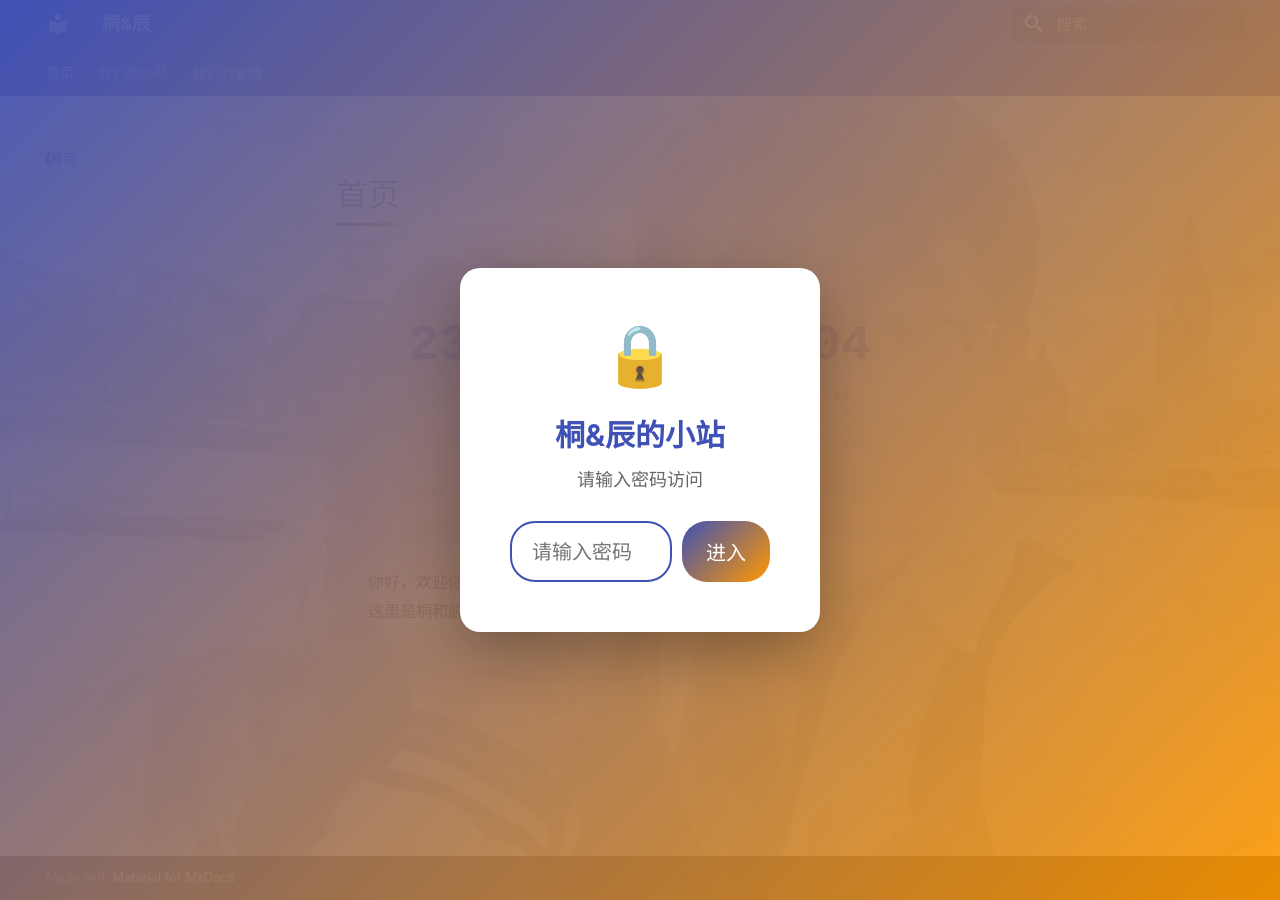
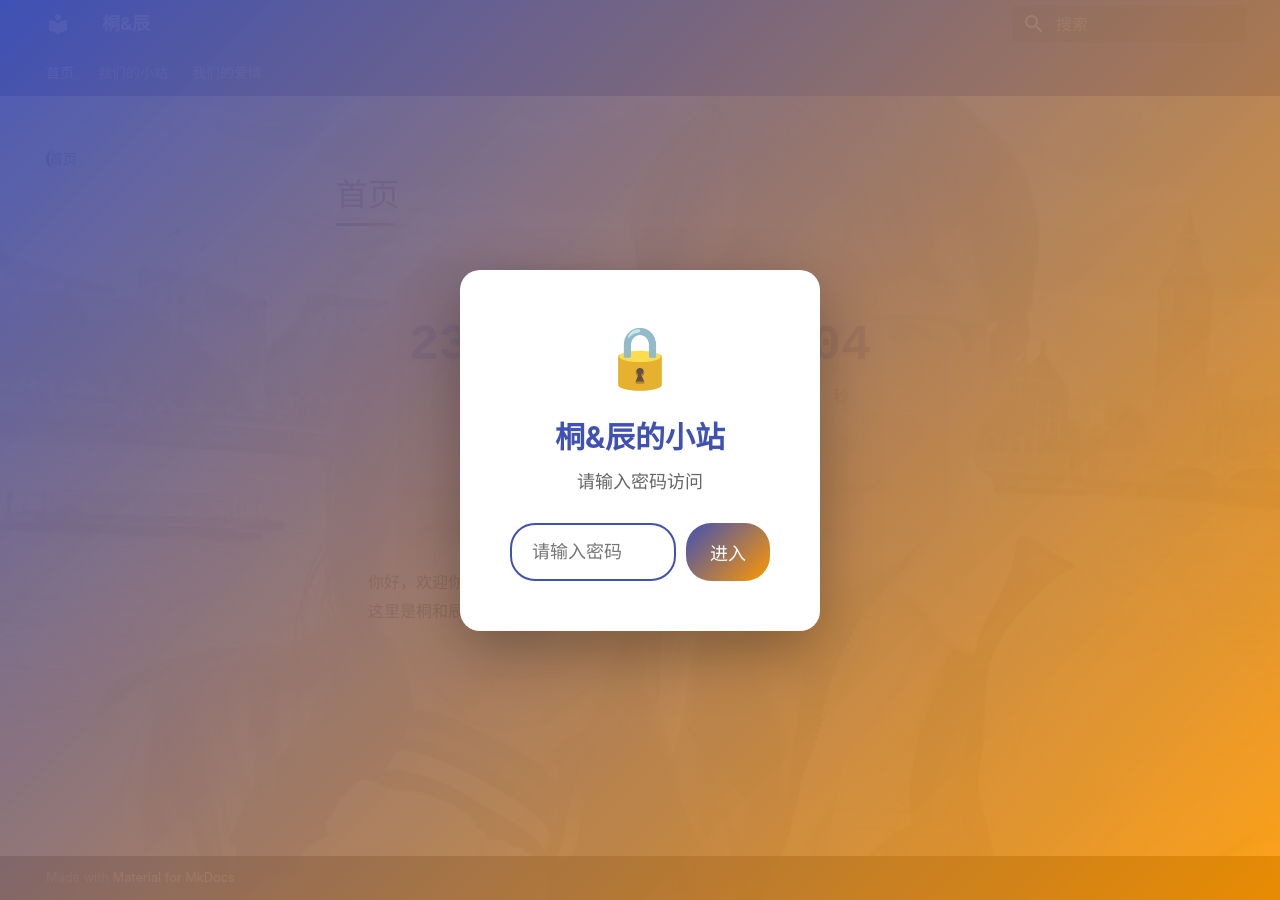
Before and after one commit to tlc191026/tlc191026.github.io, an MkDocs documentation site: the page built from docs/index.md, in a window 1280 px wide. Built offline with MkDocs 1.6.1 and Material for MkDocs 9.7.7, drawn with Linux system fonts in a browser that asks for light colours.

Commit message:
Update extra.css

```diff
--- a/docs/stylesheets/extra.css
+++ b/docs/stylesheets/extra.css
@@ -502,7 +502,7 @@ body {
   padding: 0.8rem 1rem;
   border: 2px solid #e0e0e0;
   border-radius: 25px;
-  font-size: 1rem;
+  font-size: 0.9rem;
   outline: none;
   transition: border-color 0.2s ease;
   box-sizing: border-box;
@@ -518,7 +518,7 @@ body {
   color: white;
   border: none;
   border-radius: 25px;
-  font-size: 1rem;
+  font-size: 0.9rem;
   cursor: pointer;
   transition: transform 0.2s ease, box-shadow 0.2s ease;
   box-sizing: border-box;
```
